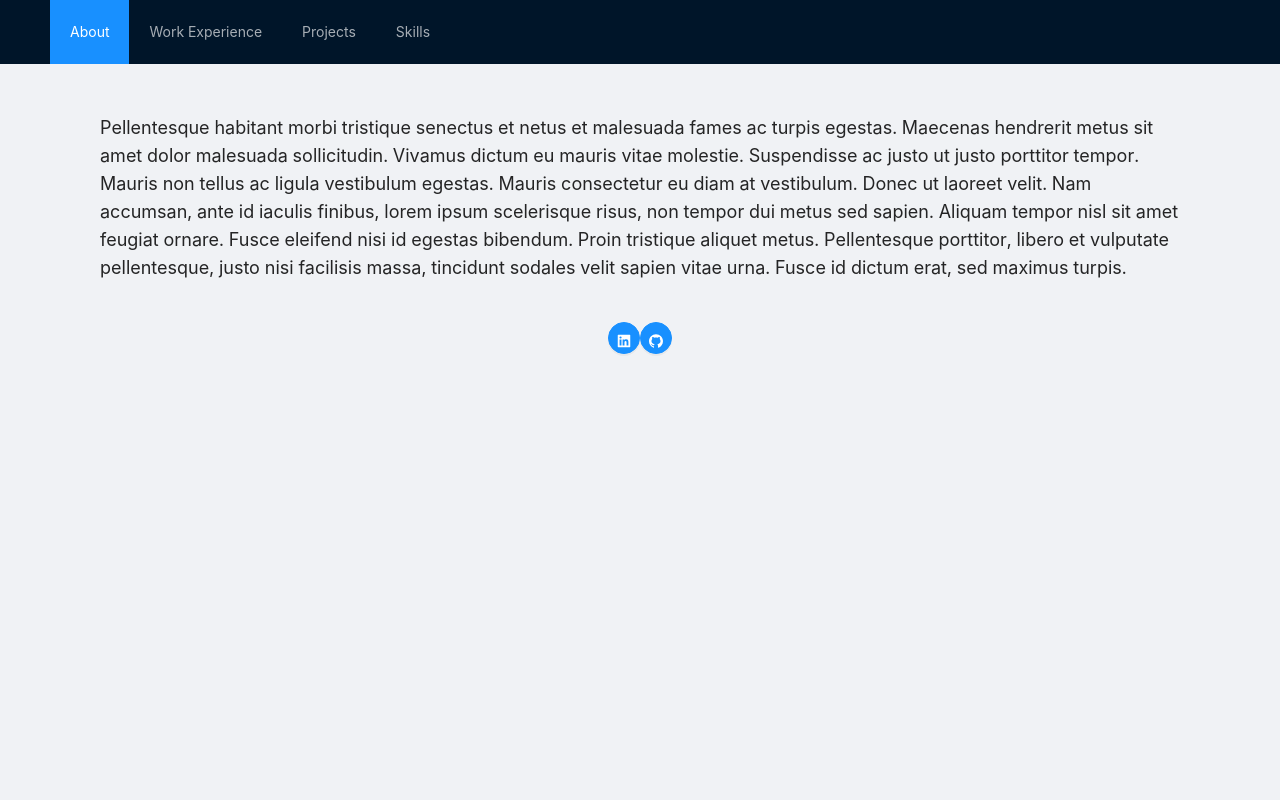
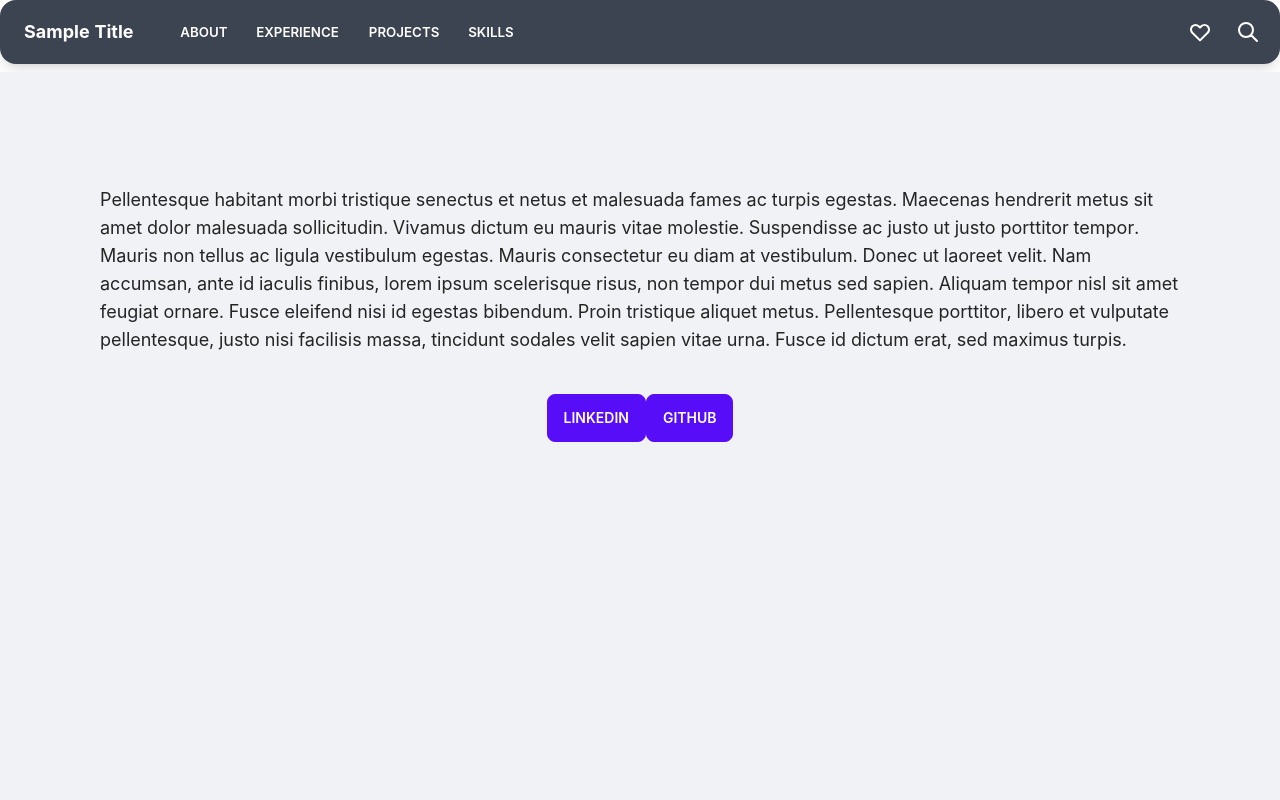
Before and after one commit to bw0123/portfolio-v2, a React (Create React App) app: page / in a window 1280 px wide. Shown: the top 800 px of the page. Built offline with nearby package versions, Linux system fonts and the light colour scheme.

Commit message:
rm About btn icons && SwitchSection replace w/ daisyUI navBar

```diff
--- a/src/components/About.jsx
+++ b/src/components/About.jsx
@@ -1,6 +1,5 @@
 import React from 'react'
-import { Layout, Button } from 'antd'
-import { LinkedinFilled, GithubFilled } from '@ant-design/icons'
+import { Layout } from 'antd'
 
 const { Content } = Layout;
 
@@ -23,12 +22,8 @@ function About() {
                         Pellentesque habitant morbi tristique senectus et netus et malesuada fames ac turpis egestas. Maecenas hendrerit metus sit amet dolor malesuada sollicitudin. Vivamus dictum eu mauris vitae molestie. Suspendisse ac justo ut justo porttitor tempor. Mauris non tellus ac ligula vestibulum egestas. Mauris consectetur eu diam at vestibulum. Donec ut laoreet velit. Nam accumsan, ante id iaculis finibus, lorem ipsum scelerisque risus, non tempor dui metus sed sapien. Aliquam tempor nisl sit amet feugiat ornare. Fusce eleifend nisi id egestas bibendum. Proin tristique aliquet metus. Pellentesque porttitor, libero et vulputate pellentesque, justo nisi facilisis massa, tincidunt sodales velit sapien vitae urna. Fusce id dictum erat, sed maximus turpis.
                     </p>
                         <div className='flex justify-center p-10'>
-                            <Button type='primary' shape='circle'>
-                                <LinkedinFilled/>
-                            </Button>
-                            <Button type='primary' shape='circle'>
-                                <GithubFilled />
-                            </Button>
+                            <button class="btn btn-primary">LinkedIn</button>
+                            <button class="btn btn-primary">Github</button>
                         </div>
                 </div>
             </Content>
--- a/src/components/SwitchSection.jsx
+++ b/src/components/SwitchSection.jsx
@@ -1,11 +1,12 @@
 import React, { useState } from 'react'
-import { Layout, Menu } from 'antd'
+
+/** import { Layout, Menu } from 'antd' **/
 import About from './About'
 import WorkExperience from './WorkExperience'
 import Projects from './Projects'
 import Skills from './Skills'
 
-const { Header } = Layout;
+/** const { Header } = Layout; **/
 
 function SwitchSection() {
     const [current, setCurrent] = useState(0);
@@ -14,7 +15,7 @@ function SwitchSection() {
         setCurrent(0);
     }
 
-    const workExperienceSelected = () => {
+    const experienceSelected = () => {
         setCurrent(1);
     }
 
@@ -33,13 +34,62 @@ function SwitchSection() {
 
     return(
         <div>
+            <div class="navbar mb-2 shadow-lg bg-neutral text-neutral-content rounded-box">
+                <div class="flex-none px-2 mx-2">
+                    <span class="text-lg font-bold">
+                        Sample Title
+                    </span>
+            </div>
+        <div class="flex-1 px-2 mx-2">
+            <div class="items-stretch hidden lg:flex">
+                <a class="btn btn-ghost btn-sm rounded-btn" onClick={() => aboutSelected()}>
+                About
+                </a>
+                <a class="btn btn-ghost btn-sm rounded-btn" onClick={() => experienceSelected()}>
+                        Experience
+                </a>
+                <a class="btn btn-ghost btn-sm rounded-btn" onClick={() => projectsSelected()}>
+                        Projects
+                </a>
+                <a class="btn btn-ghost btn-sm rounded-btn" onClick={() => skillsSelected()}>
+                        Skills
+                </a>
+        </div>
+    </div>
+    <div class="flex-none">
+        <button class="btn btn-square btn-ghost">
+        <svg xmlns="http://www.w3.org/2000/svg" fill="none" viewBox="0 0 24 24" class="inline-block w-6 h-6 stroke-current">
+            <path stroke-linecap="round" stroke-linejoin="round" stroke-width="2" d="M4.318 6.318a4.5 4.5 0 000 6.364L12 20.364l7.682-7.682a4.5 4.5 0 00-6.364-6.364L12 7.636l-1.318-1.318a4.5 4.5 0 00-6.364 0z"></path>
+        </svg>
+        </button>
+    </div>
+        <div class="flex-none">
+            <button class="btn btn-square btn-ghost">
+                <svg xmlns="http://www.w3.org/2000/svg" fill="none" viewBox="0 0 24 24" class="inline-block w-6 h-6 stroke-current">
+                    <path stroke-linecap="round" stroke-linejoin="round" stroke-width="2" d="M21 21l-6-6m2-5a7 7 0 11-14 0 7 7 0 0114 0z"></path>
+                </svg>
+            </button>
+        </div>
+        </div>
+            {current === 0 && <About />}
+            {current === 1 && <WorkExperience />}
+            {current === 2 && <Projects />}
+            {current === 3 && <Skills />}
+
+        </div>
+    )
+}
+
+export default SwitchSection
+
+ {/*
             <Header style={headerStyles}>
                 <Layout>
                     <Menu theme='dark' mode='horizontal' defaultSelectedKeys={['1']}>
                         <Menu.Item key='1' onClick={() => aboutSelected()}>
                             About
                         </Menu.Item>
-                        <Menu.Item onClick={() => workExperienceSelected()}>
+                        <Menu.Item onClick={() => experienceSelected()}>
                             Work Experience
                         </Menu.Item>
                         <Menu.Item onClick={() => projectsSelected()}>
@@ -49,13 +99,4 @@ function SwitchSection() {
                     </Menu>
                 </Layout>
             </Header>
-                {current === 0 && <About />}
-                {current === 1 && <WorkExperience />}
-                {current === 2 && <Projects />}
-                {current === 3 && <Skills />}
-
-        </div>
-    )
-}
-
-export default SwitchSection
+    */}
--- a/tailwind.config.js
+++ b/tailwind.config.js
@@ -1,9 +1,9 @@
 module.exports = {
   content: [
-    "./src/**/*.{js,jsx,ts,tsx}"
+    './src/**/*.{js,jsx,ts,tsx}',
   ],
   theme: {
     extend: {},
   },
-  plugins: [require("daisyui")],
+  plugins: [require('daisyui')],
 }
```
